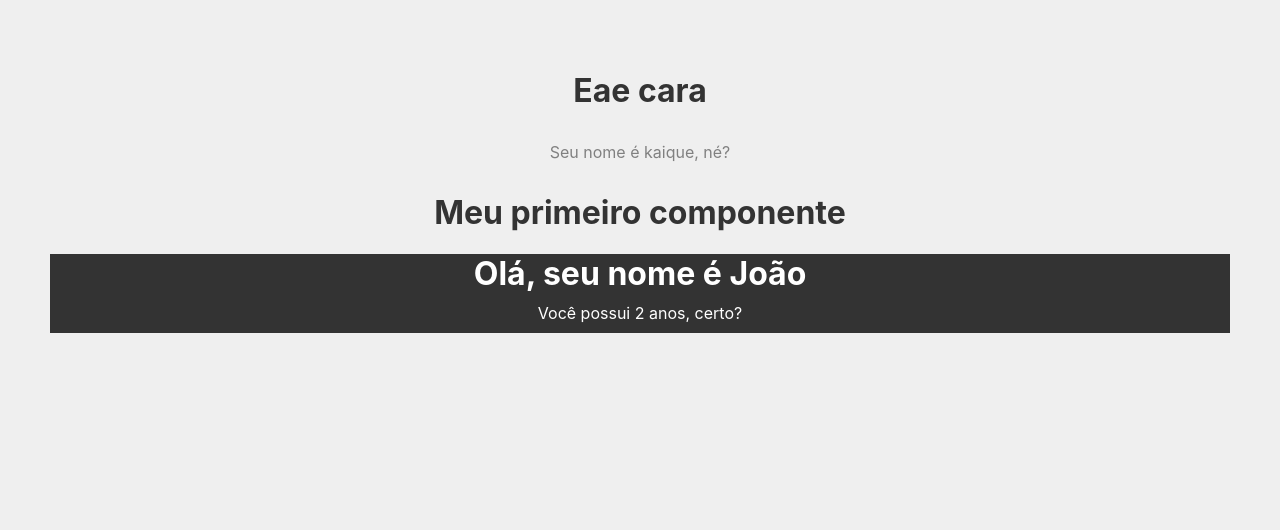
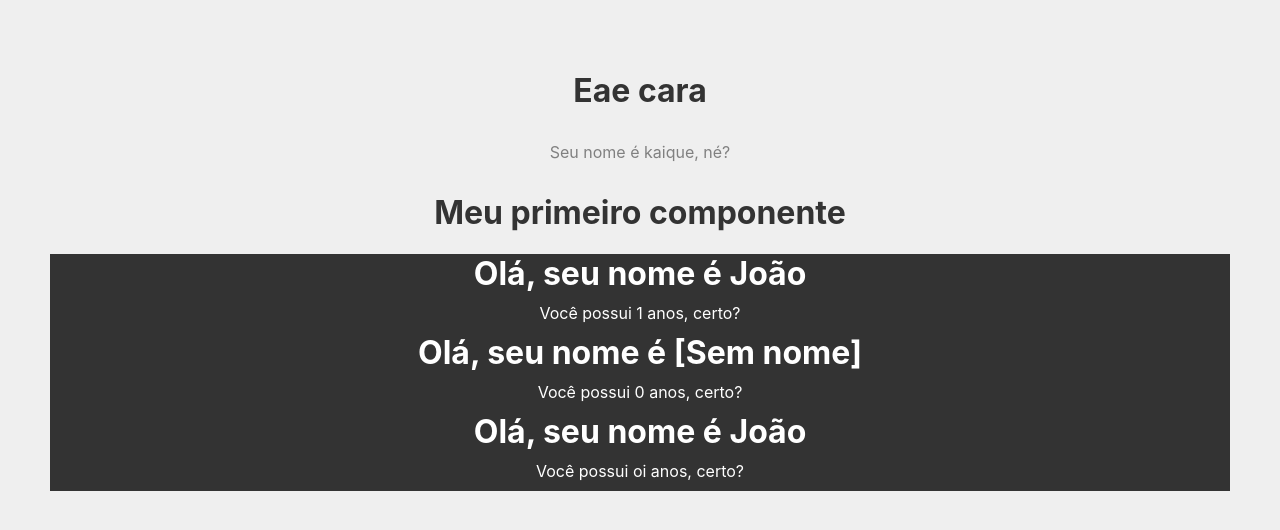
Before and after one commit to while-kaique/Aprendendo-React, a React (Create React App) app in the folder my-app/: page / in a window 1280 px wide. Shown: the top 530 px of the page. Built offline with nearby package versions, Linux system fonts and the light colour scheme.

Commit message:
Avançando em props
Aprendendo sobre PropType e tratamento de erros

```diff
--- a/my-app/package.json
+++ b/my-app/package.json
@@ -6,6 +6,7 @@
     "@testing-library/jest-dom": "^5.17.0",
     "@testing-library/react": "^13.4.0",
     "@testing-library/user-event": "^13.5.0",
+    "prop-types": "^15.8.1",
     "react": "^18.2.0",
     "react-dom": "^18.2.0",
     "react-scripts": "5.0.1",
@@ -34,5 +35,8 @@
       "last 1 firefox version",
       "last 1 safari version"
     ]
+  },
+  "devDependencies": {
+    "@babel/plugin-proposal-private-property-in-object": "^7.21.11"
   }
 }
--- a/my-app/src/App.js
+++ b/my-app/src/App.js
@@ -9,7 +9,9 @@ function App() {
       <h1>Eae cara</h1>
       <p>Seu nome é {name}, né?</p>
       <HelloWorld />
-      <Pessoa idade='2' nome="João"/>
+      <Pessoa idade={1} nome="João"/>
+      <Pessoa />
+      <Pessoa idade='oi' nome="João"/>
     </div>
   );
 }
--- a/my-app/src/components/Pessoa.jsx
+++ b/my-app/src/components/Pessoa.jsx
@@ -1,4 +1,6 @@
+import PropTypes from 'prop-types'
 import styles from './Pessoa.module.css'
+
 
 function Pessoa ({nome, idade}) {
     return (
@@ -10,4 +12,14 @@ function Pessoa ({nome, idade}) {
 
 }
 
+Pessoa.propTypes = {
+    nome: PropTypes.string,
+    idade: PropTypes.number.isRequired
+}
+
+Pessoa.defaultProps = {
+    nome: '[Sem nome]',
+    idade: 0
+}
+
 export default Pessoa
```
Also changed, not shown: 1 other file (tests, documents, lock files or other folders).
